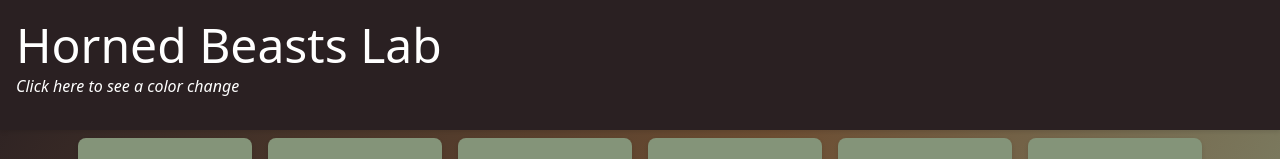
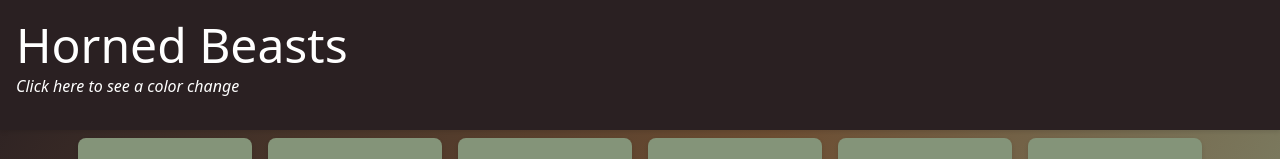
Before and after one commit to brosmar18/horned-beasts-lab, a React (Create React App) app: page / in a window 1280 px wide. Shown: the top 159 px of the page. Built offline with nearby package versions, Linux system fonts and the light colour scheme.

Commit message:
Header title updated

```diff
--- a/src/header.js
+++ b/src/header.js
@@ -36,7 +36,7 @@ class Header extends React.Component {
             <>
                 {/* Render the header with the defined style and add a click handler */}
                 <header className="header" style={headerStyle} onClick={this.handleClick}>
-                    <h1 className="header__title">Horned Beasts Lab</h1>
+                    <h1 className="header__title">Horned Beasts</h1>
                     {/* Show a message prompting the user to click for a color change */}
                     {showMessage && (
                         <p className="header__message">Click here to see a color change</p>
```
